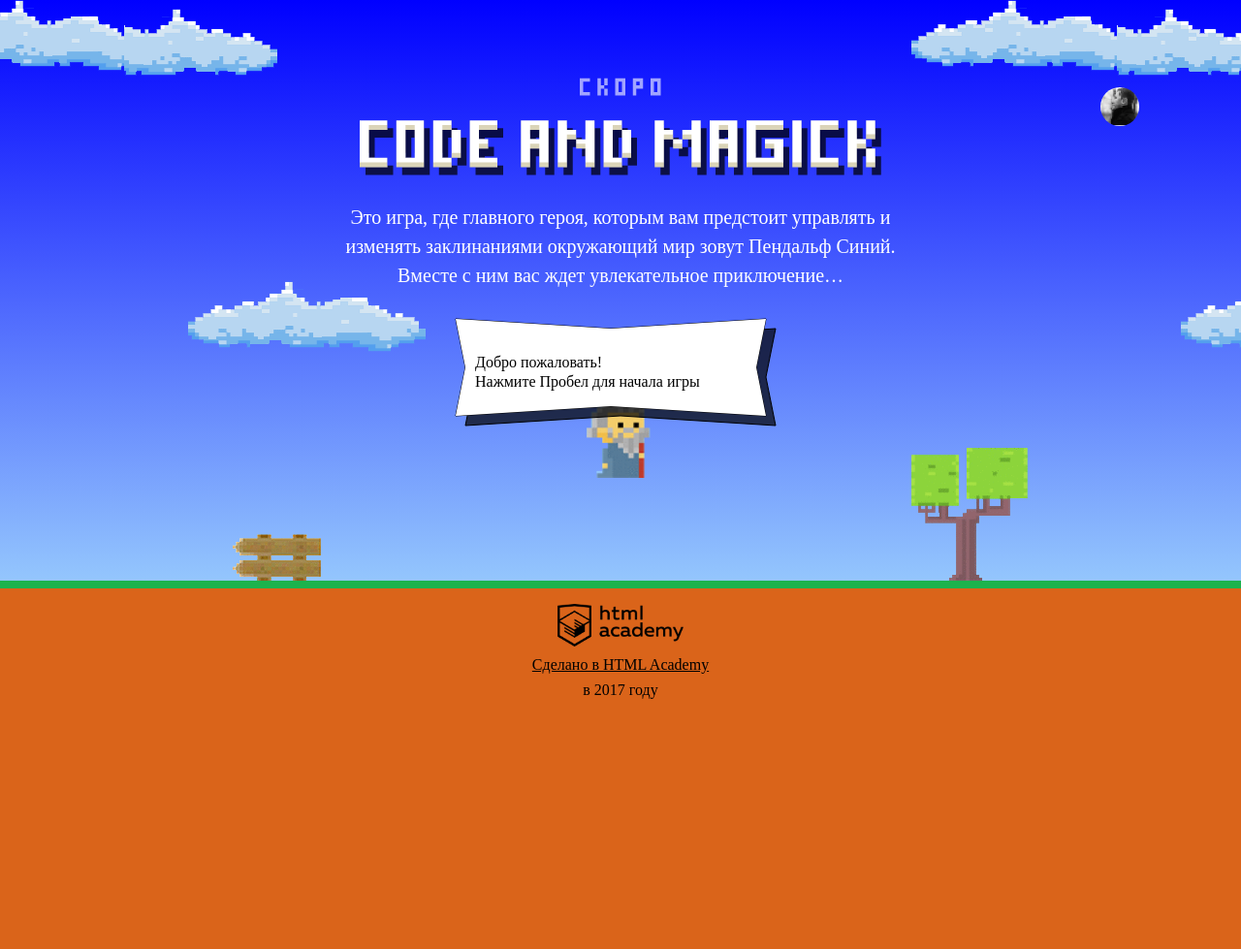
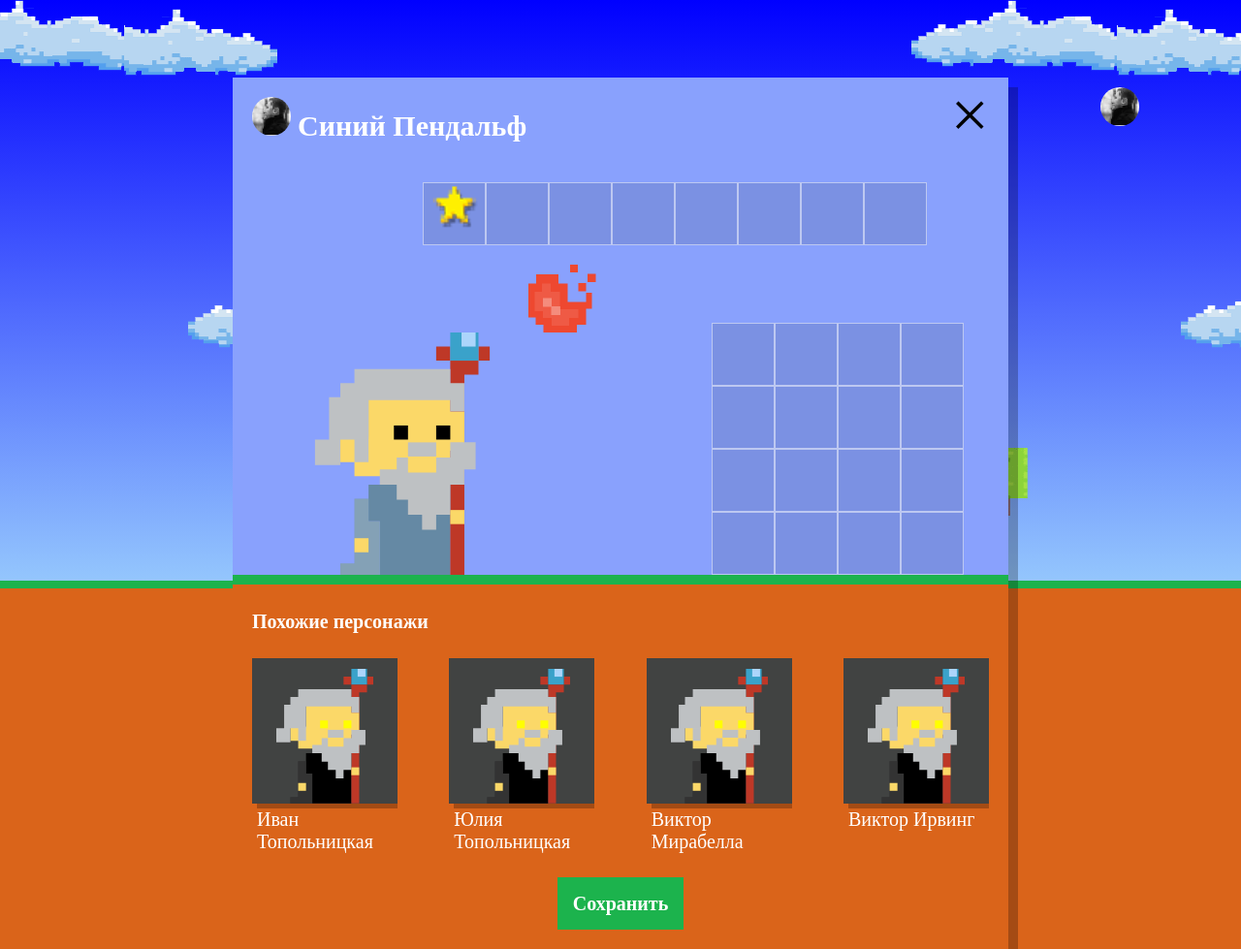
Before and after one commit to PeterFirsov/955107-code-and-magick-17, a website: page index.html in a window 1280 px wide. Shown: the whole page at 97% size. Before the commit the page ends 800 px from the top, so only its background shows below. Drawn offline with Linux system fonts and the light colour scheme; a web font is replaced by a local one.

Commit message:
выполнил 3 задание

```diff
--- a/index.html
+++ b/index.html
@@ -200,6 +200,7 @@
 </script>
 <script src="js/stat.js"></script>
 <script src="js/game.js"></script>
+<script src="js/setup.js"></script>
 
 </body>
 </html>
--- /dev/null
+++ b/js/setup.js
@@ -0,0 +1,66 @@
+'use strict';
+
+var setup = document.querySelector('.setup');
+setup.classList.remove('hidden');
+
+document.querySelector('.setup-similar').classList.remove('hidden');
+
+var similarListElement = document.querySelector('.setup-similar-list');
+var similarWizardTemplate = document.querySelector('#similar-wizard-template')
+    .content
+    .querySelector('.setup-similar-item');
+
+var WIZARD_NAMES = ['Иван', 'Хуан Себастьян', 'Мария', 'Кристоф', 'Виктор', 'Юлия', 'Люпита', 'Вашингтон'];
+var WIZARD_SURNAMES = ['да Марья', 'Верон', 'Мирабелла', 'Вальц', 'Онопко', 'Топольницкая', 'Нионго', 'Ирвинг'];
+var compliteNames = [];
+var coatColors = ['rgb(101, 137, 164)', 'rgb(241, 43, 107)', 'rgb(146, 100, 161)', 'rgb(56, 159, 117)', 'rgb(215, 210, 55)', 'rgb(0, 0, 0)'];
+var eyesColors = ['black', 'red', 'blue', 'yellow', 'green'];
+
+var ganerateRandom = function (names, surnames, complite, coatcolor, eyecolor) {
+  for (var i = 0; i < names.length; i++) {
+    complite[i] = names[Math.floor(Math.random() * (names.length - 0)) + 0] + ' ' + surnames[Math.floor(Math.random() * (names.length - 0)) + 0];
+    coatColors[i] = coatcolor[Math.floor(Math.random() * (coatcolor.length - 0)) + 0];
+    eyesColors[i] = eyecolor[Math.floor(Math.random() * (eyecolor.length - 0)) + 0];
+  }
+};
+
+ganerateRandom(WIZARD_NAMES, WIZARD_SURNAMES, compliteNames, coatColors, eyesColors);
+
+var wizards = [
+  {
+    name: compliteNames[0],
+    coatColor: coatColors[0],
+    eyesColor: eyesColors [0]
+  },
+  {
+    name: compliteNames[1],
+    coatColor: coatColors[1],
+    eyesColor: eyesColors [1]
+  },
+  {
+    name: compliteNames[2],
+    coatColor: coatColors[2],
+    eyesColor: eyesColors [2]
+  },
+  {
+    name: compliteNames[3],
+    coatColor: coatColors[3],
+    eyesColor: eyesColors [3]
+  }
+];
+
+var renderWizard = function (wizard) {
+  var wizardElement = similarWizardTemplate.cloneNode(true);
+
+  wizardElement.querySelector('.setup-similar-label').textContent = wizard.name;
+  wizardElement.querySelector('.wizard-coat').style.fill = wizard.coatColor;
+  wizardElement.querySelector('.wizard-eyes').style.fill = wizard.eyesColor;
+
+  return wizardElement;
+};
+
+var fragment = document.createDocumentFragment();
+for (var i = 0; i < wizards.length; i++) {
+  fragment.appendChild(renderWizard(wizards[i]));
+}
+similarListElement.appendChild(fragment);
```
